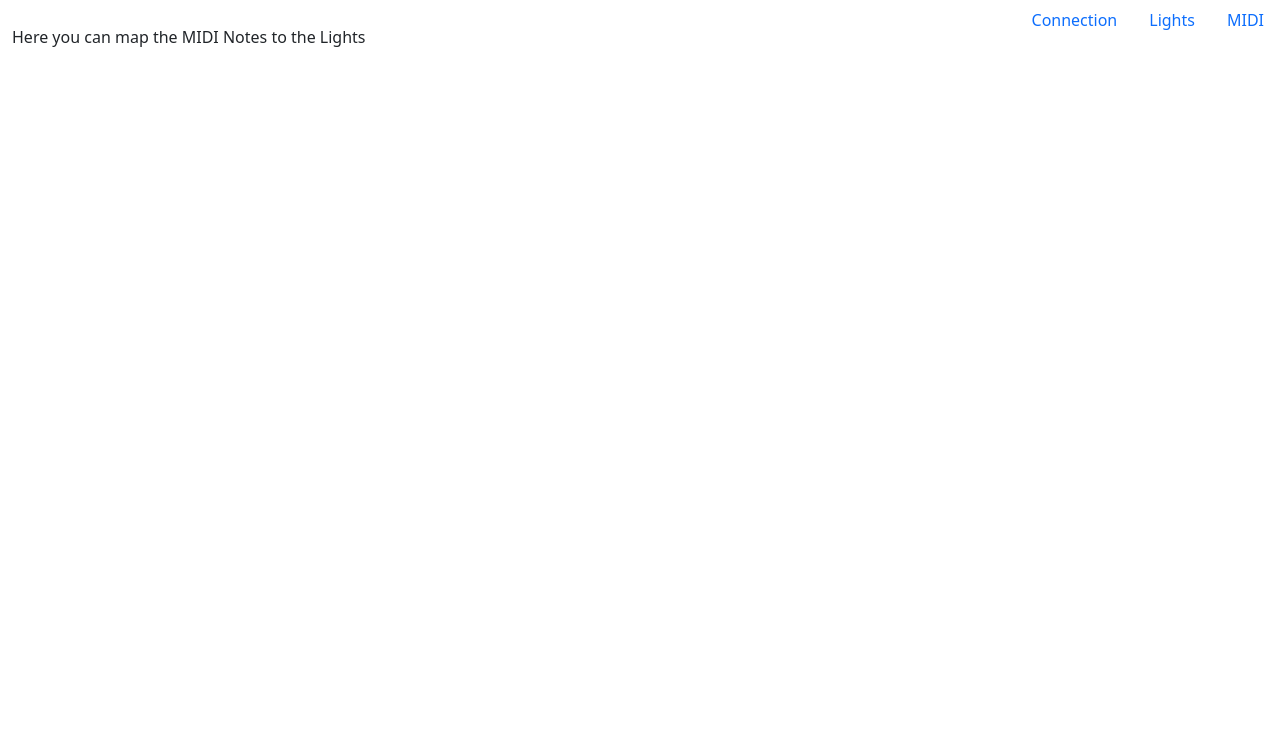
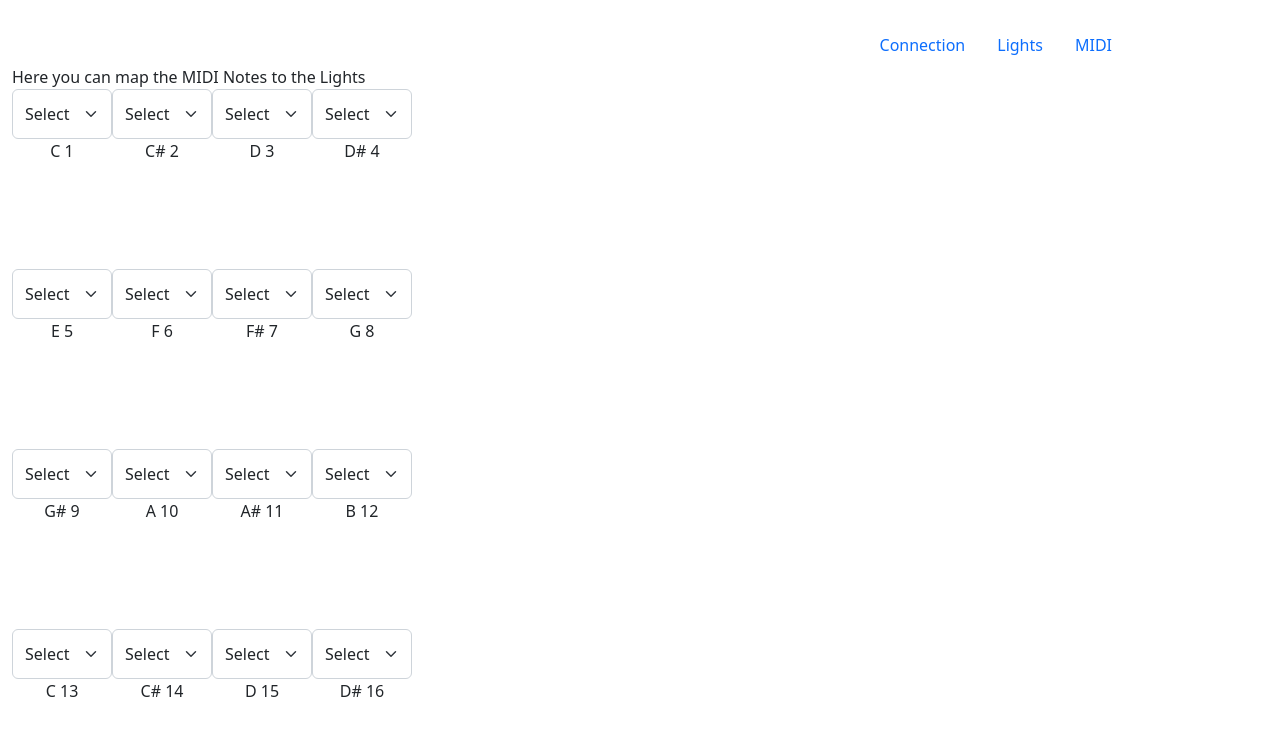
Before and after one commit to thallosaurus/lights-midi, a Vue app: page /midi in a window 1280 px wide. Shown: the top 736 px of the page. Built offline with nearby package versions, Linux system fonts and the light colour scheme.

Commit message:
prototype works hehe

```diff
--- a/package.json
+++ b/package.json
@@ -23,6 +23,8 @@
     "eslint": "^8.36.0",
     "jazz-midi-electron": "^2.0.0",
     "midi": "^2.0.0",
+    "node-rest-client": "^3.1.1",
+    "rest": "^2.0.0",
     "vue": "^3.2.13",
     "vue-router": "^4.1.6",
     "vuex": "^4.1.0"
--- a/src/App.vue
+++ b/src/App.vue
@@ -13,8 +13,8 @@ export default {
 </script>
 
 <template>
+  <div class="container">
   <HeaderComponent />
-  <div class="container">
     <RouterView />
   </div>
 </template>
--- a/src/components/DialogComponent.vue
+++ b/src/components/DialogComponent.vue
@@ -12,14 +12,14 @@ export default {
                 <div class="modal-content">
                     <div class="modal-header">
                         <h1 class="modal-title fs-5" id="exampleModalLabel">{{ title }}</h1>
-                        <button type="button" class="btn-close" data-bs-dismiss="modal" aria-label="Close"></button>
+                        <button type="button" class="btn-close" v-bind:data-bs-dismiss="id" aria-label="Close"></button>
                     </div>
                     <div class="modal-body">
                         <slot>Modalcontent</slot>
                     </div>
                     <div class="modal-footer">
-                        <button type="reset" class="btn btn-secondary" data-bs-dismiss="modal">Close</button>
-                        <button type="submit" class="btn btn-primary">Save</button>
+                        <button type="reset" class="btn btn-secondary" v-bind:data-bs-dismiss="id">Close</button>
+                        <button type="submit" class="btn btn-primary" >Save</button>
                     </div>
                 </div>
             </div>
--- /dev/null
+++ b/src/components/EndpointPicker.vue
@@ -0,0 +1,23 @@
+<template>
+    <select class="form-select" aria-label="Default select example">
+        <option disabled selected>Select Endpoint</option>
+        <!--<option value="1">One</option>
+        <option value="2">Two</option>
+        <option value="3">Three</option> -->
+        <option v-for="p of this.endpoints" :key="p.lightId"> {{ p.lightId }}
+        </option>
+    </select>
+</template>
+
+<script>
+export default {
+    computed: {
+        endpoints() {
+            return this.$store.state.lights;
+        },
+    },
+    props: [
+        'note'
+    ]
+}
+</script>
--- /dev/null
+++ b/src/components/MpcBoard.vue
@@ -0,0 +1,64 @@
+<script setup>
+import EndpointPicker from './EndpointPicker.vue';
+
+</script>
+<script>
+const C1 = 36;
+const labels = ["C", "C#", "D", "D#", "E", "F", "F#", "G", "G#", "A", "A#", "B"];
+export default {
+    props: ['width', 'height', 'offset'],
+    methods: {
+        assign(event) {
+            let selected = event.target.selectedOptions[0];
+            let note = event.target.dataset.noteId;
+            console.log(selected.value, note);
+            this.$store.commit("assign", { note, endpointId: selected.value } );
+        }
+    }
+}
+</script>
+
+<template>
+    <div class="parent">
+        <!---<div class="col" v-for="w in Number(this.width)" :key="w">
+                        <button class="fixed-width fixed-height" type="button">X</button>-->
+        <div class="picker fixed-width" v-for="i in 16" :key="i">
+            <form @change="assign">
+                <EndpointPicker :data-note-id="this.offset + (i - 1)" class="fixed-width fixed-height"></EndpointPicker>
+                <p class="center">{{ labels[(i - 1) % 12] }} {{ i }}</p>
+            </form>
+        </div>
+    </div>
+</template>
+
+<style scoped>
+.fixed-width {
+    width: 100px;
+}
+
+.fixed-height {
+    height: 50px;
+}
+
+.center {
+    text-align: center;
+}
+
+.parent {
+    display: grid;
+    grid-template-columns: repeat(4, 1fr);
+    grid-template-rows: repeat(4, 1fr);
+    grid-column-gap: 0px;
+    grid-row-gap: 0px;
+    max-width: fit-content;
+    max-height: fit-content;
+}
+
+.picker {
+    display: grid;
+    /*grid-template-columns: repeat(4, 1fr);*/
+    grid-template-rows: repeat(2, 1fr);
+    grid-column-gap: 0px;
+    grid-row-gap: 0px;
+}
+</style>
--- a/src/midi/input.js
+++ b/src/midi/input.js
@@ -4,6 +4,7 @@ const input = new midi.Input();
 
 //IT FUCKING WORKed... :(
 input.openVirtualPort("iobroker");
+input.ignoreTypes(false, false, false);
 
 input.on('message', (deltaTime, message) => {
     console.log(`m: ${message} d: ${deltaTime}`);
--- a/src/store.js
+++ b/src/store.js
@@ -6,21 +6,30 @@ export let store = createStore({
             address: "",
             lights: [
 
-            ]
+            ],
+            assignments: {}
         }
     },
     mutations: {
         addLightId(state, payload) {
-            state.lights.push({
-                lightId: payload.lightId,
-                type: payload.type,
-                nativeType: payload.thingType,
-                role: payload.role
-            });
+            window.electronAPI.registerEndpoint(payload);
+            state.lights.push(payload);
             console.log(payload);
         },
+        deleteLightId(state, payload) {
+            //let index = state.lights.indexOf(payload);
+            let light = state.lights[payload];
+            //debugger;
+            window.electronAPI.removeEndpoint(light.lightId);
+            state.lights.splice(payload);
+        },
         setServerAddress(state, address) {
+            window.electronAPI.setServer(address);
             state.address = address;
+        },
+        assign(state, payload) {
+            state.assignments[payload.note] = payload.address;
+            window.electronAPI.assignToNote(payload);
         }
     }
 })
--- a/src/views/AddEndpointPage.vue
+++ b/src/views/AddEndpointPage.vue
@@ -24,19 +24,13 @@ export default {
             ev.preventDefault();
             //query id here
             console.log(ev);
-            // let url = this.$store.state.address;
+            let url = this.$store.state.address;
             // alert(url);
-            /*let q = await fetch(`${url}/get/${this.newLightId}`);
+            let q = await fetch(`${url}/get/${this.newLightId}`);
             q.json().then(d => {
-                console.log(d);*/
-            let d = {
-                _id: this.newLightId,
-                common: {
-                    role: "boolean",
-                    type: "boolean"
-                },
-                type: "switch",
-            };
+                console.log(d);
+                //tell main thread about Datapoint
+
                 //on success, add id to light store
                 this.$store.commit("addLightId", {
                     lightId: d._id,
@@ -44,7 +38,10 @@ export default {
                     type: d.type,
                     nativeType: d.common.type,
                 });
-            // })
+            })
+        },
+        deleteLight(ev) {
+            this.$store.commit("deleteLightId", ev.target.dataset.index);
         }
     },
     components: { DialogComponent }
@@ -82,6 +79,7 @@ function validateEndpointQuery(d) {
     <ul>
         <li v-for="(light, index) in this.lights" :key="index">
             {{ light.lightId }} - {{ light.nativeType }} - {{ light.role }}
+            <button type="button" @click="this.deleteLight" :data-index="index">Löschen</button>
         </li>
     </ul>
 
--- a/src/views/MidiPage.vue
+++ b/src/views/MidiPage.vue
@@ -1,18 +1,23 @@
 <script>
+import MpcBoard from '@/components/MpcBoard.vue';
+
 export default {
     // eslint-disable-next-line
     name: "MidiPage",
     data() {
         return {
-            test: ""
-        }
+            test: "",
+            noteOffset: 36
+        };
     },
     mounted() {
 
-    }
+    },
+    components: { MpcBoard }
 }
 </script>
 
 <template>
     <div>Here you can map the MIDI Notes to the Lights</div>
+    <MpcBoard width="4" height="4" :offset="noteOffset"></MpcBoard>
 </template>
```
Also changed, not shown: src/background.js (+59 -17 lines), src/midi/client.js (added, +77 -0 lines), src/preload.js (+12 -0 lines), 1 other file (tests, documents, lock files or other folders). Lines whose indentation alone changed are shown as unchanged.
